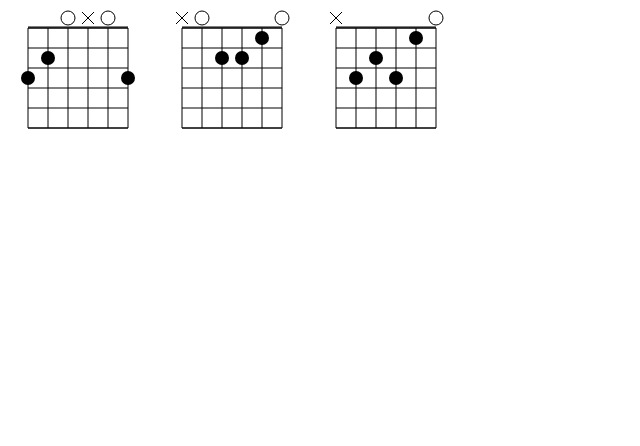
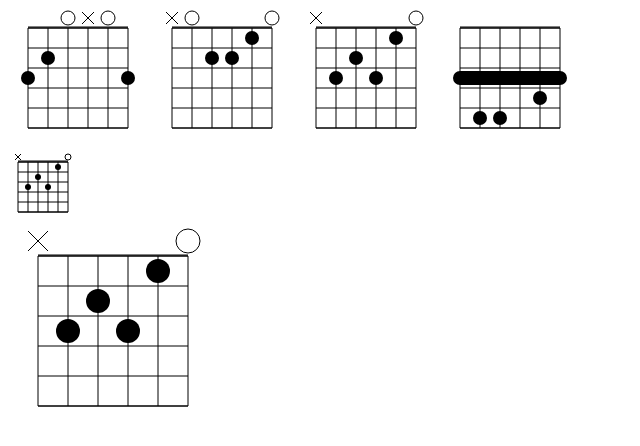
Before and after one commit to MathVonCoder/canvasguitarchords, a plain HTML site: page example/index.html in a window 1280 px wide. Shown: the whole page, without its empty margins (0-640 px from the left). Drawn offline with Linux system fonts and the light colour scheme.

Commit message:
Add support for barchord and options for changing size of canvas

```diff
--- a/example/index.html
+++ b/example/index.html
@@ -1,46 +1,83 @@
 <!DOCTYPE html>
 <html>
+
 <head>
-    <meta charset="utf-8"/>
+  <meta charset="utf-8" />
   <title>Canvas tutorial</title>
-    <script src="../src/guitarchords.js" ></script>
-    <script src="../src/guitarchords.dictionary.js" ></script>  <!-- optionnal -->
+  <script src="../src/guitarchords.js"></script>
+  <script src="../src/guitarchords.dictionary.js"></script> <!-- optionnal -->
   <script type="text/javascript">
     function draw() {
       // draw a chrod string by string
       var gmajor = document.getElementById('gmajor');
       let ctx = gmajor.getContext('2d');
       grid(ctx);
-        drawNote(ctx,0,3);
-        drawNote(ctx,1,2);
-        drawNote(ctx,2,0);  // open string
-        drawX(ctx,3);   // mutted string
-        drawNote(ctx,4,0);
-        drawNote(ctx,5,3);
+      drawNote(ctx, 0, 3);
+      drawNote(ctx, 1, 2);
+      drawNote(ctx, 2, 0);  // open string
+      drawX(ctx, 3);   // mutted string
+      drawNote(ctx, 4, 0);
+      drawNote(ctx, 5, 3);
 
 
       var aminor = document.getElementById('aminor');
       let aminorctx = aminor.getContext('2d');
       grid(aminorctx);
-        drawChord(aminorctx, [-1,0,2,2,1,0]);   // -1 for mutted string, 0 for open string
+      drawChord(aminorctx, [-1, 0, 2, 2, 1, 0]);   // -1 for mutted string, 0 for open string
 
       var cseven = document.getElementById('cseven');
       let csevenctx = cseven.getContext('2d');
       grid(csevenctx);
       drawChord(csevenctx, gChords.open.C7); // using open chord dictionary
 
+      // barchord example
+      var gbar = document.getElementById('gbar');
+      let gbarctx = gbar.getContext('2d');
+      grid(gbarctx);
+      drawBar(gbarctx, 0, 3);
+      drawNote(gbarctx, 1, 5);
+      drawNote(gbarctx, 2, 5);
+      drawNote(gbarctx, 4, 4);
+
+      // changing option for smaller drawing
+      let smallcsevenctx = document.getElementById('smallcseven').getContext('2d');
+      options.grid.stringSpace = 10;
+      options.note.radius = 3;
+      options.x.width = 3;
+      grid(smallcsevenctx);
+      drawChord(smallcsevenctx, gChords.open.C7); // using open chord dictionary
+
+      // changing option for bigger drawing
+      let bigcsevenctx = document.getElementById('bigcseven').getContext('2d');
+      options.grid.stringSpace = 30;
+      options.note.radius = 12;
+      options.x.width = 10;
+      grid(bigcsevenctx);
+      drawChord(bigcsevenctx, gChords.open.C7); // using open chord dictionary
 
     }
 
 
   </script>
   <style type="text/css">
-       /* canvas { border: 1px solid gray; } */
+    /*  canvas { border: 1px solid gray; } */
   </style>
 </head>
+
 <body onload="draw();">
-    <canvas id="gmajor" width="150" height="150"></canvas>
-    <canvas id="aminor" width="150" height="150"></canvas>
-    <canvas id="cseven" width="150" height="150"></canvas>
+  <div>
+    <canvas id="gmajor" width="140" height="140"></canvas>
+    <canvas id="aminor" width="140" height="140"></canvas>
+    <canvas id="cseven" width="140" height="140"></canvas>
+    <canvas id="gbar" width="140" height="140"></canvas>
+  </div>
+  <div>
+    <canvas id="smallcseven" width="70" height="70"></canvas>
+  </div>
+  <div>
+    <canvas id="bigcseven" width="210" height="210"></canvas>
+  </div>
+
 </body>
+
 </html>
--- a/src/guitarchords.js
+++ b/src/guitarchords.js
@@ -1,22 +1,37 @@
 /*
 Draw an empty grid
 */
+
+var options = {canvas : {
+    width : 140 ,height:140},
+    grid : {
+        visible : true,
+        stringSpace : 20
+    },
+    note : { radius : 7},
+    x : { width : 6}
+}
+
 function grid(ctx) {
+
+    let ss = options.grid.stringSpace;
+
     ctx.beginPath();
+
     // silet
-    ctx.moveTo(20,19);
-    ctx.lineTo(120,19);
-    ctx.moveTo(20,20);
-    ctx.lineTo(120,20);
+    ctx.moveTo(ss,ss-1);
+    ctx.lineTo(6*ss,ss-1);
+    ctx.moveTo(ss,ss);
+    ctx.lineTo(6*ss,ss);
     // vertical
     for (i=0;i<6;i++) {
-     ctx.moveTo(i*20+20,20);
-     ctx.lineTo(i*20+20,120);
+     ctx.moveTo(i*ss+ss,ss);
+     ctx.lineTo(i*ss+ss,6*ss);
     }
     // horizontal
     for (i=0;i<6;i++) {
-     ctx.moveTo(20,i*20+20);
-     ctx.lineTo(120,i*20+20);
+     ctx.moveTo(ss,i*ss+ss);
+     ctx.lineTo(6*ss,i*ss+ss);
     }
 
     ctx.closePath();
@@ -28,9 +43,11 @@ function grid(ctx) {
   */
   function drawNote(ctx,string,fret)
   {
-    var rayon = 7;
+    let ss = options.grid.stringSpace;
+   var radius = options.note.radius;
+
     ctx.beginPath();
-    ctx.arc(string*20+20, fret*20+10, rayon, 0,2*Math.PI, true);
+    ctx.arc(string*ss+ss, fret*ss+ss/2, radius, 0,2*Math.PI, true);
     if (fret === 0)  {  // unfretted string
         ctx.stroke();
     }
@@ -42,14 +59,31 @@ function grid(ctx) {
   Draw an X for mutted string
   */
   function drawX(ctx, string) {
+    let ss = options.grid.stringSpace;
+    let xw = options.x.width;
       ctx.beginPath();
-      ctx.moveTo(string*20+14,4);
-      ctx.lineTo(string*20+26,16);
-      ctx.moveTo(string*20+26,4);
-      ctx.lineTo(string*20+14,16);
+      ctx.moveTo(string*ss+ss-xw,ss/2-xw);
+      ctx.lineTo(string*ss+ss+xw,ss/2+xw);
+      ctx.moveTo(string*ss+ss+xw,ss/2-xw);
+      ctx.lineTo(string*ss+ss-xw,ss/2+xw);
       ctx.stroke();
       ctx.closePath();
   }
+
+   /*
+  Draw a rounded shape on given string and fret
+  */
+ function drawBar(ctx,string,fret)
+ {
+    let ss = options.grid.stringSpace;
+   var radius = options.note.radius;
+   ctx.beginPath();
+   ctx.arc(string*ss+ss, fret*ss+ss/2, radius, 0,2*Math.PI, true);
+   ctx.fillRect(string*ss+ss,fret*ss+ss/2-radius,(5-string)*ss,2*radius);
+   ctx.arc(5*ss+ss, fret*ss+ss/2, radius, 0,2*Math.PI, true);
+   ctx.fill();
+   ctx.closePath();
+ }
 
    /*
   Draw a whole chord
```
Lines whose indentation alone changed are shown as unchanged.
